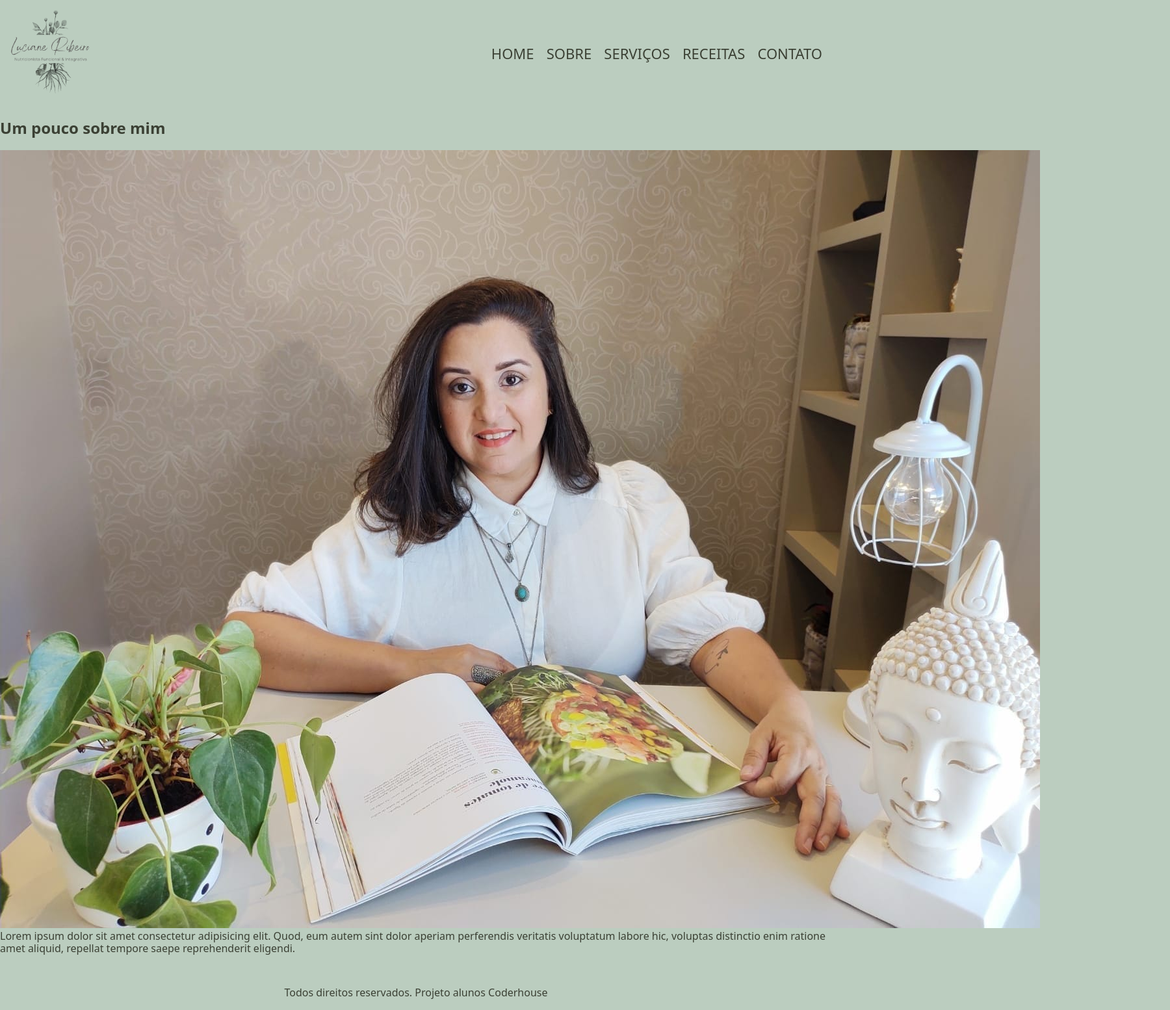
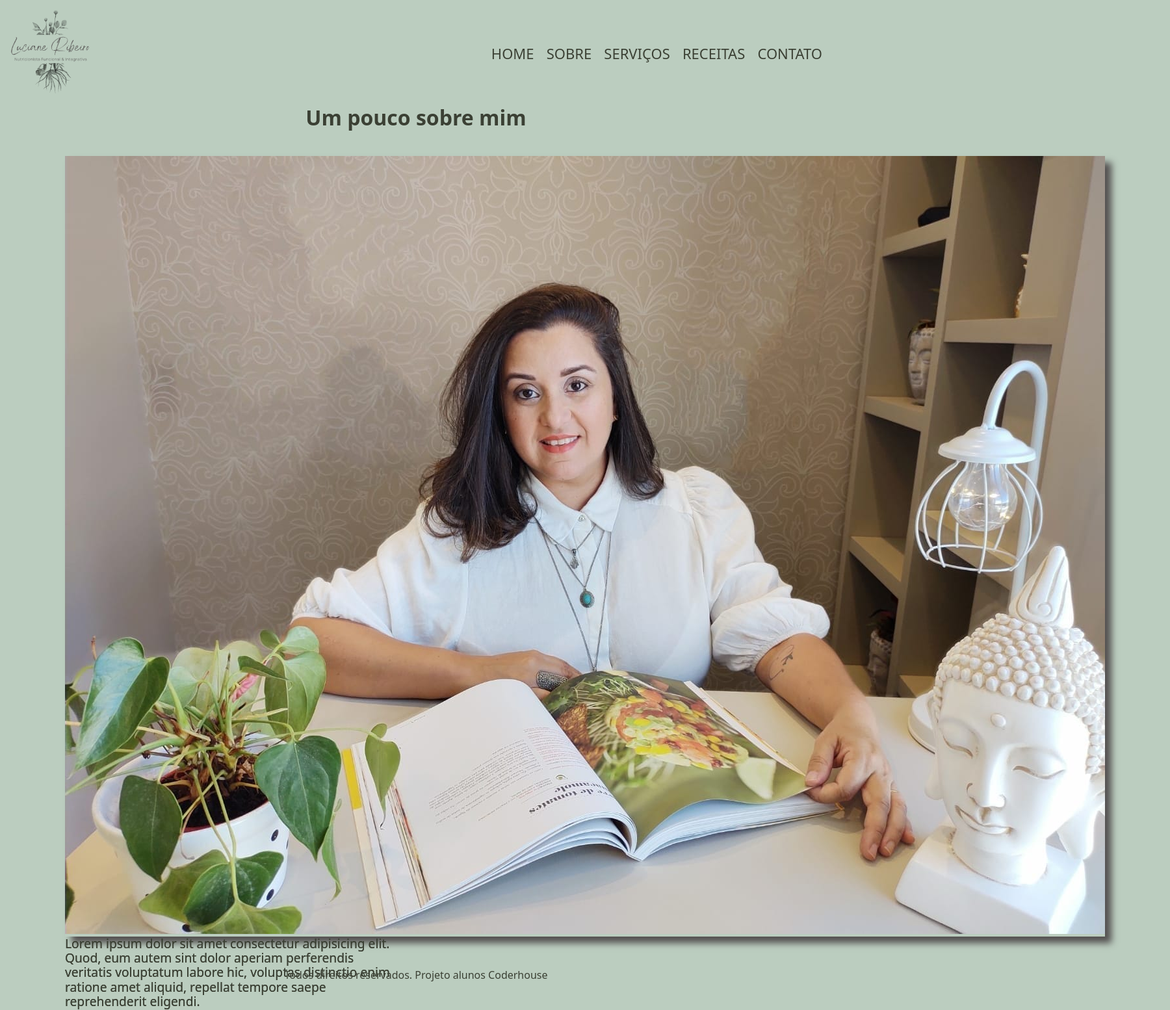
Before and after one commit to LuceliaAR/Site-Nutricionista-Luciane, a plain HTML site: page Pages/sobre.html in a window 1280 px wide. Shown: the whole page at 65% size, 1800 px wide, since content can reach past the window. Drawn offline with Linux system fonts and the light colour scheme.

Commit message:
alteração HTML e CSS

```diff
--- a/Pages/sobre.html
+++ b/Pages/sobre.html
@@ -33,10 +33,17 @@
             </div>
         </header>
         <main>
-            <section>
-                <h2>Um pouco sobre mim</h2>
-                <img src="../Images/Perfil1.jpeg" alt="mesa com alimentos saudáveis">
-                <p>Lorem ipsum dolor sit amet consectetur adipisicing elit. Quod, eum autem sint dolor aperiam perferendis veritatis voluptatum labore hic, voluptas distinctio enim ratione amet aliquid, repellat tempore saepe reprehenderit eligendi.</p>
+            <section id="about">
+                <h2 class="title-about">Um pouco sobre mim</h2>
+                <div class="container-about">
+                    <div class="image-about">
+                        <img src="../Images/Perfil1.jpeg" alt="mesa com alimentos saudáveis">
+                    </div>
+                    <div class="content-about">
+                        <p class="text-about">Lorem ipsum dolor sit amet consectetur adipisicing elit. Quod, eum autem sint dolor aperiam perferendis veritatis voluptatum labore hic, voluptas distinctio enim ratione amet aliquid, repellat tempore saepe reprehenderit eligendi.</p>
+                        <p class="text-about">Lorem ipsum dolor sit amet consectetur adipisicing elit. Quod, eum autem sint dolor aperiam perferendis veritatis voluptatum labore hic, voluptas distinctio enim ratione amet aliquid, repellat tempore saepe reprehenderit eligendi.</p>
+                    </div>
+                </div>
             </section>
         </main>
 
--- a/Styles/style.css
+++ b/Styles/style.css
@@ -45,13 +45,13 @@ footer {
     display: inline-block;
     position:relative;
     margin-left: 100px;
+    font-size: 1.2rem;
 }
 
-.texto{
+.text{
     display: inline;
     position: absolute;
     width: 500px;
-
 }
 
 .image-home {
@@ -59,19 +59,38 @@ footer {
     margin-right: 100px;
     transition: 400ms;
 	box-shadow: 10px 10px 10px 0 #545151;
-
 }
 
 .image-home:hover {
     opacity: 0.3;
 }
 
-.paragraph-home {
+/* CSS página SOBRE */
+
+.title-about {
+    text-align: center;
+    font-size: 2rem;
+    margin: 0 0 40px 0;
+}
+
+.container-about{
+    position:relative;
+    margin-left: 100px;
     font-size: 1.2rem;
     display: inline-block;
 }
 
-/* CSS página SOBRE */
+.text-about{
+    display: inline;
+    position: absolute;
+    width: 500px;
+}
+
+.image-about {
+    display: inline-block;
+    margin-right: 100px;
+    transition: 400ms;
+	box-shadow: 10px 10px 10px 0 #545151;
 
 
 
```
Also changed, not shown: Pages/index.html (+6 -3 lines).
